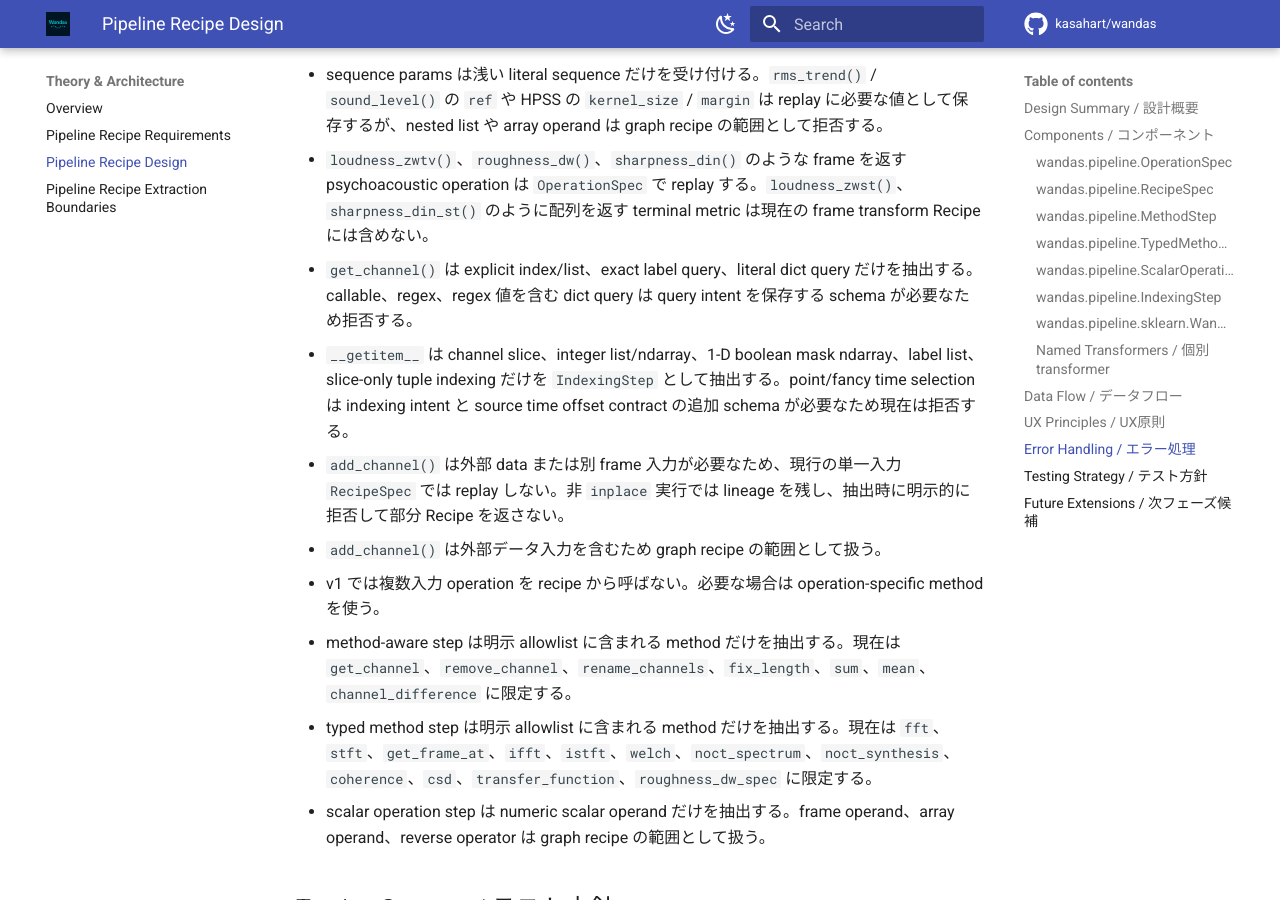
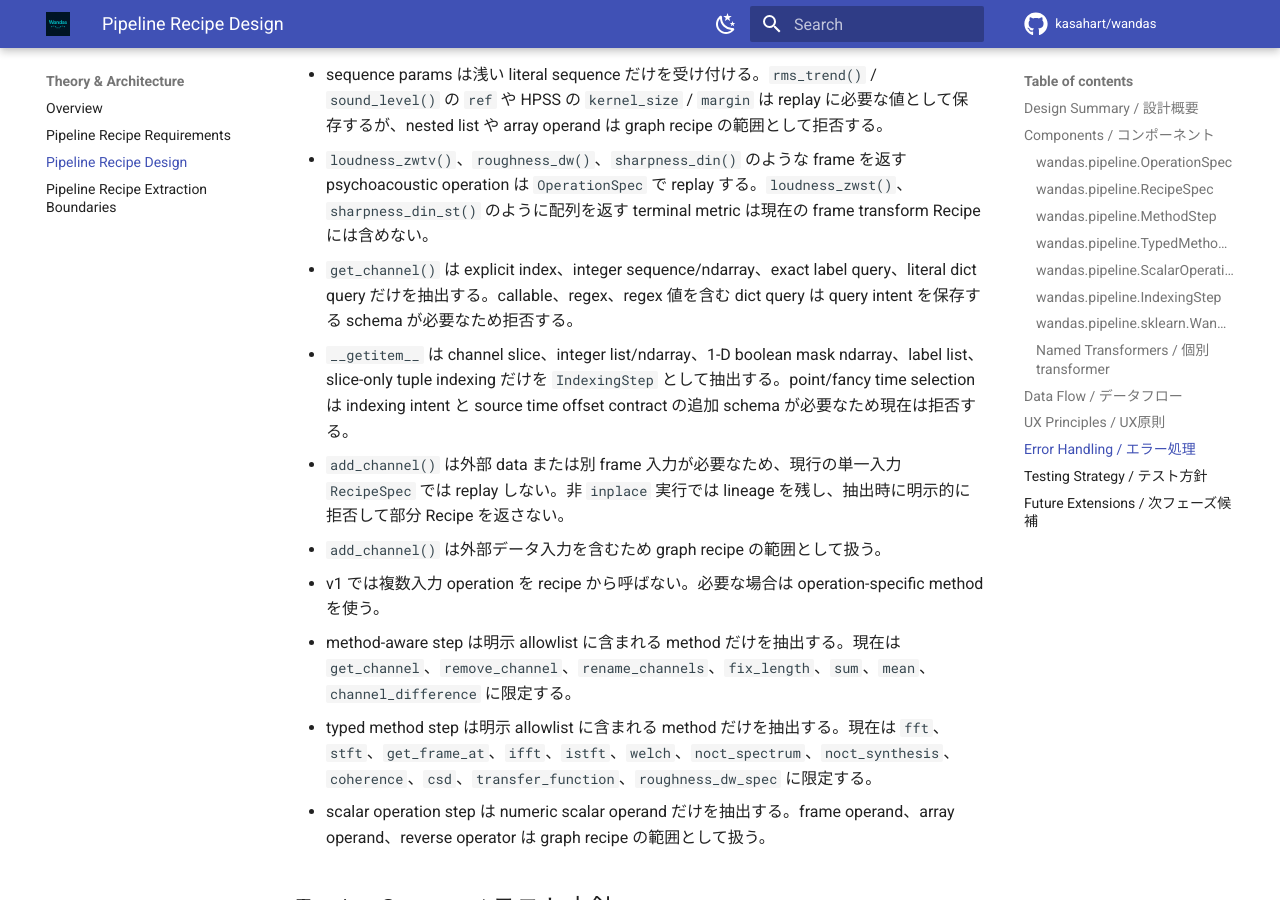
Before and after one commit to kasahart/wandas, an MkDocs documentation site: the page built from docs/src/explanation/pipeline-recipe-design.md, in a window 1280 px wide and 900 px high, scrolled down 5067 px. Built offline with MkDocs 1.6.1 and Material for MkDocs 9.7.7, drawn with Linux system fonts in a browser that asks for light colours; comment, search, counter and statistics services are not loaded.

Commit message:
Cover get channel integer sequence recipe

```diff
--- a/docs/src/explanation/pipeline-recipe-design.md
+++ b/docs/src/explanation/pipeline-recipe-design.md
@@ -162,7 +162,7 @@ sklearn.pipeline.Pipeline
 - operation 名やパラメータが不正な場合は、既存の `apply_operation` / operation class の validation に委譲する。
 - sequence params は浅い literal sequence だけを受け付ける。`rms_trend()` / `sound_level()` の `ref` や HPSS の `kernel_size` / `margin` は replay に必要な値として保存するが、nested list や array operand は graph recipe の範囲として拒否する。
 - `loudness_zwtv()`、`roughness_dw()`、`sharpness_din()` のような frame を返す psychoacoustic operation は `OperationSpec` で replay する。`loudness_zwst()`、`sharpness_din_st()` のように配列を返す terminal metric は現在の frame transform Recipe には含めない。
-- `get_channel()` は explicit index/list、exact label query、literal dict query だけを抽出する。callable、regex、regex 値を含む dict query は query intent を保存する schema が必要なため拒否する。
+- `get_channel()` は explicit index、integer sequence/ndarray、exact label query、literal dict query だけを抽出する。callable、regex、regex 値を含む dict query は query intent を保存する schema が必要なため拒否する。
 - `__getitem__` は channel slice、integer list/ndarray、1-D boolean mask ndarray、label list、slice-only tuple indexing だけを `IndexingStep` として抽出する。point/fancy time selection は indexing intent と source time offset contract の追加 schema が必要なため現在は拒否する。
 - `add_channel()` は外部 data または別 frame 入力が必要なため、現行の単一入力 `RecipeSpec` では replay しない。非 `inplace` 実行では lineage を残し、抽出時に明示的に拒否して部分 Recipe を返さない。
 - `add_channel()` は外部データ入力を含むため graph recipe の範囲として扱う。
```
Also changed, not shown: 1 other file.
